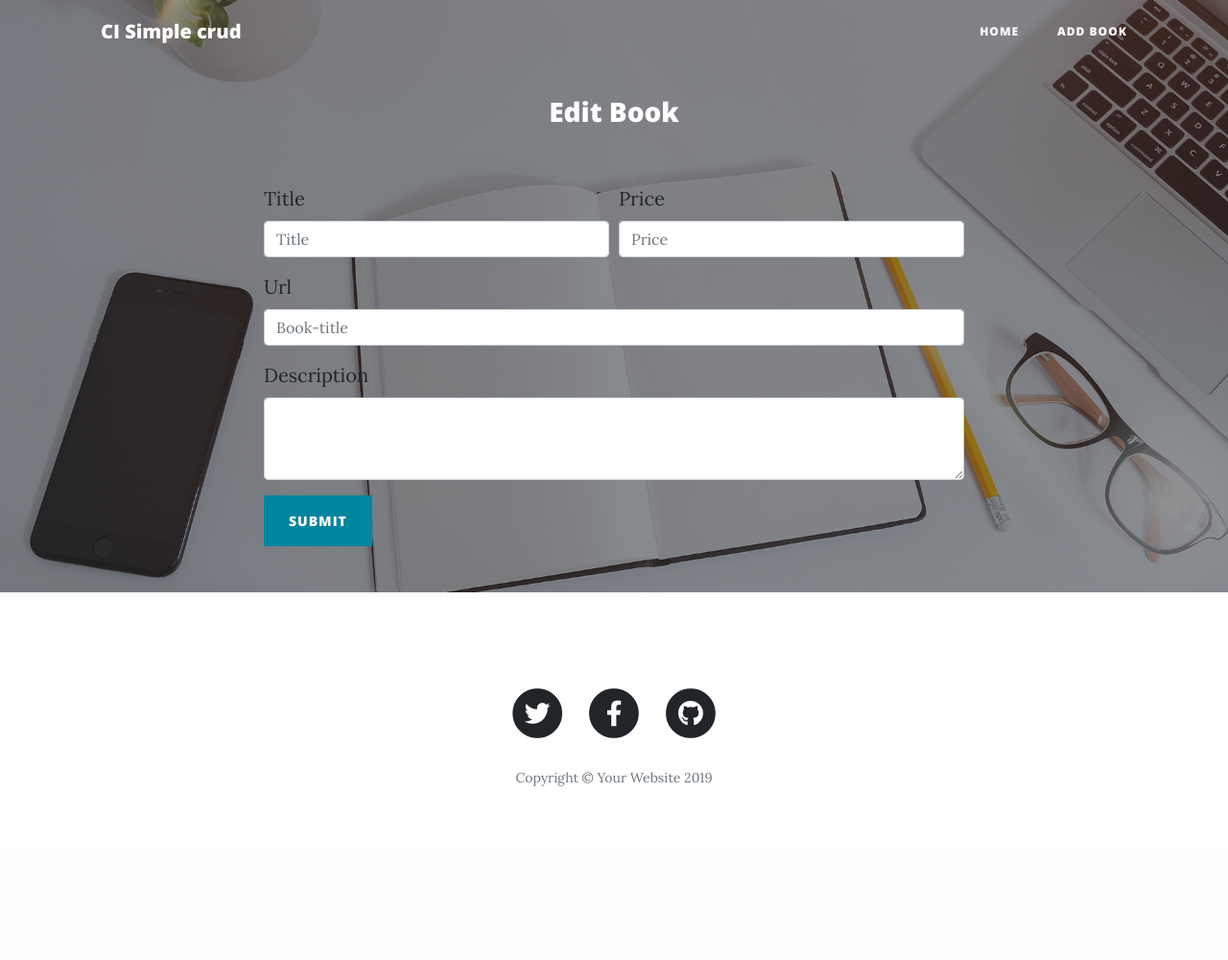
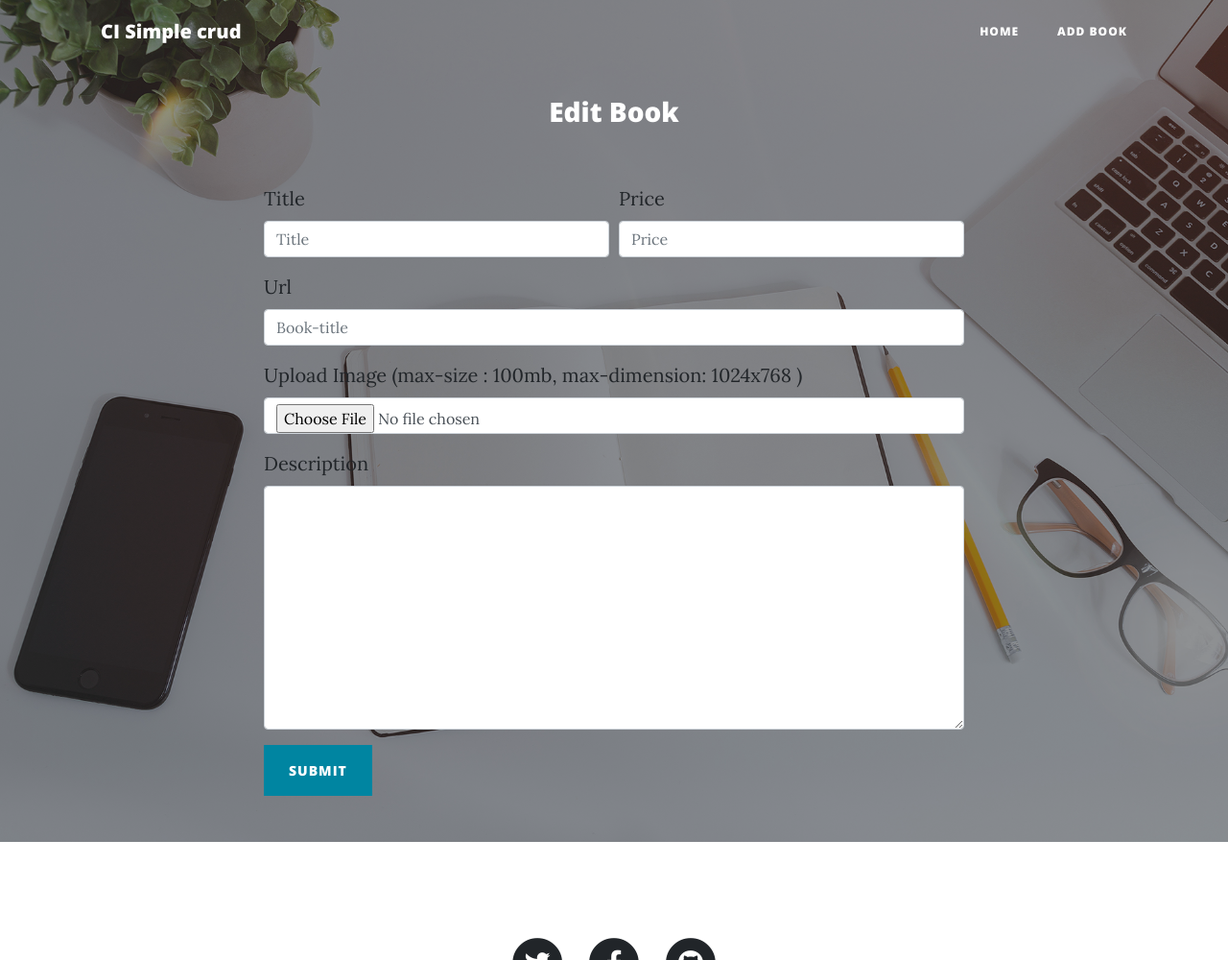
Before and after one commit to rezhariansyah/Code-Igniter, a CodeIgniter app: page /firstApp/index.php/home/form_edit/1 in a window 1280 px wide. Shown: the top 1000 px of the page at 96% size. Before the commit the page ends 819 px from the top, so only its background shows below. Run offline with CodeIgniter, Linux system fonts and the light colour scheme; data comes from the database, SQL or seed files in the repository; data that the repository does not hold is empty; some libraries are stand-ins or nearby versions.

Commit message:
upload image and edit image

```diff
--- a/application/controllers/Home.php
+++ b/application/controllers/Home.php
@@ -1,6 +1,7 @@
 <?php
 
-class Home extends CI_controller {
+class Home extends CI_controller
+{
 
     public function __construct()
     {
@@ -21,8 +22,7 @@ class Home extends CI_controller {
     }
 
     public function detail($url)
-    {
-        {
+    { {
             $query = $this->Book_model->getSingleBook('url', $url);
             $data['book'] = $query->row_array();
 
@@ -32,21 +32,34 @@ class Home extends CI_controller {
 
     public function form_add()
     {
-        if($this->input->post()) {
+        if ($this->input->post()) {
 
             $data['title'] = $this->input->post('title');
             $data['description'] = $this->input->post('description');
             $data['url'] = $this->input->post('url');
             $data['price'] = $this->input->post('price');
 
+            $config['upload_path']          = './uploads/';
+            $config['allowed_types']        = 'gif|jpg|png';
+            $config['max_size']             = 100;
+            $config['max_width']            = 1024;
+            $config['max_height']           = 768;
+
+            $this->load->library('upload', $config);
+
+            if (!$this->upload->do_upload('image')) {
+                echo $this->upload->display_errors();
+            } else {
+                $data['image'] = $this->upload->data()['file_name'];
+            }
+
             $id = $this->Book_model->addBook($data);
-            if($id)
+            if ($id)
                 echo '<div class="alert alert-primary" role="alert">
                         A simple warning alert—check it out!
                     </div>';
 
-                redirect('/');
-
+            redirect('/');
         }
         $this->load->view('form_add');
     }
@@ -56,20 +69,33 @@ class Home extends CI_controller {
         $query = $this->Book_model->getSingleBook('id', $id);
         $data['book'] = $query->row_array();
 
-        if($this->input->post()) {
+        if ($this->input->post()) {
             $editBook['title'] = $this->input->post('title');
             $editBook['description'] = $this->input->post('description');
             $editBook['url'] = $this->input->post('url');
             $editBook['price'] = $this->input->post('price');
 
+            $config['upload_path']          = './uploads/';
+            $config['allowed_types']        = 'gif|jpg|png';
+            $config['max_size']             = 100;
+            $config['max_width']            = 1024;
+            $config['max_height']           = 768;
+
+            $this->load->library('upload', $config);
+
+            if (!$this->upload->do_upload('image')) {
+                echo $this->upload->display_errors();
+            } else {
+                $editBook['image'] = $this->upload->data()['file_name'];
+            }
+
             $id = $this->Book_model->updateBook($id, $editBook);
 
-            redirect('/');
+            redirect('home/detail/' .$editBook['url']);
 
         }
 
         $this->load->view('form_edit', $data);
-
     }
 
     public function delete_book($id)
--- a/application/views/form_add.php
+++ b/application/views/form_add.php
@@ -11,7 +11,7 @@
         </div>
         <div class="row">
             <div class="col-lg-8 mx-auto mb-5">
-                <?php echo form_open(); ?>
+                <?php echo form_open_multipart(); ?>
                     <div class="form-row">
                         <div class="form-group col-md-6">
                             <label>Title</label>
@@ -27,6 +27,10 @@
                         <?php echo form_input('url',null,'class="form-control" placeholder="Book-title"'); ?>
                     </div>
                     <div class="form-group">
+                        <label>Upload Image <span>(max-size : 100mb, max-dimension: 1024x768 )</span></label>
+                        <?php echo form_upload('image',null,'class="form-control"'); ?>
+                    </div>
+                    <div class="form-group">
                         <label for="exampleFormControlTextarea1">Description</label>
                         <?php echo form_textarea('description',null,'class="form-control"'); ?>
                     </div>
--- a/application/views/form_edit.php
+++ b/application/views/form_edit.php
@@ -11,24 +11,28 @@
         </div>
         <div class="row">
             <div class="col-lg-8 mx-auto mb-5">
-                <form method="POST">
+                <?php echo form_open_multipart(); ?>
                 <div class="form-row">
                     <div class="form-group col-md-6">
                         <label>Title</label>
-                            <input type="text" class="form-control" name="title" value="<?php echo $book['title']; ?>" placeholder="Title">
+                        <?php echo form_input('title', $book['title'], 'class="form-control" placeholder="Title"'); ?>
                     </div>
                     <div class="form-group col-md-6">
                         <label>Price</label>
-                            <input type="number" class="form-control" name="price" value="<?php echo $book['price']; ?>" placeholder="Price">
+                        <?php echo form_input('price', $book['price'], 'class="form-control" type="number" placeholder="Price"'); ?>
                     </div>
                 </div>
                 <div class="form-group">
                     <label>Url</label>
-                        <input type="text" class="form-control" name="url" value="<?php echo $book['url']; ?>" placeholder="Book-title">
+                    <?php echo form_input('url', $book['url'], 'class="form-control" placeholder="Book-title"'); ?>
+                </div>
+                <div class="form-group">
+                    <label>Upload Image <span>(max-size : 100mb, max-dimension: 1024x768 )</span></label>
+                    <?php echo form_upload('image', $book['image'], 'class="form-control"'); ?>
                 </div>
                 <div class="form-group">
                     <label for="exampleFormControlTextarea1">Description</label>
-                        <textarea class="form-control" name="description" rows="3"><?php echo $book['description']; ?></textarea>
+                    <?php echo form_textarea('description', $book['description'], 'class="form-control"'); ?>
                 </div>
                 <button type="submit" class="btn btn-primary">Submit</button>
                 </form>
```
Also changed, not shown: application/views/detail.php (+7 -1 lines), uploads/dragon_ball_action_rpg.jpg (added), uploads/dragon_ball_action_rpg1.jpg (added), uploads/dragon_ball_action_rpg2.jpg (added), uploads/dragon_ball_action_rpg3.jpg (added), uploads/dragon_ball_action_rpg4.jpg (added), uploads/dragon_ball_action_rpg5.jpg (added), uploads/https___blogs-images_forbes_com_jeffewing_files_2018_09_Valak.jpg (added), uploads/https___blogs-images_forbes_com_jeffewing_files_2018_09_Valak1.jpg (added), uploads/https___blogs-images_forbes_com_jeffewing_files_2018_09_Valak2.jpg (added), uploads/https___blogs-images_forbes_com_jeffewing_files_2018_09_Valak3.jpg (added), uploads/https___blogs-images_forbes_com_jeffewing_files_2018_09_Valak4.jpg (added), uploads/https___blogs-images_forbes_com_jeffewing_files_2018_09_Valak5.jpg (added), uploads/https___blogs-images_forbes_com_olliebarder_files_2019_03_one_punch_man_s2_new-1200x675.jpg (added), 1 more files. Lines whose indentation alone changed are shown as unchanged.
